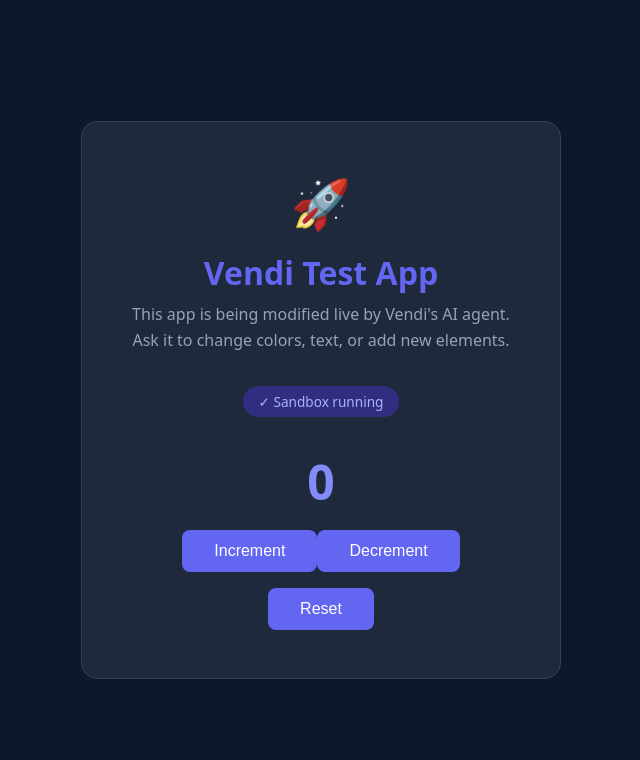
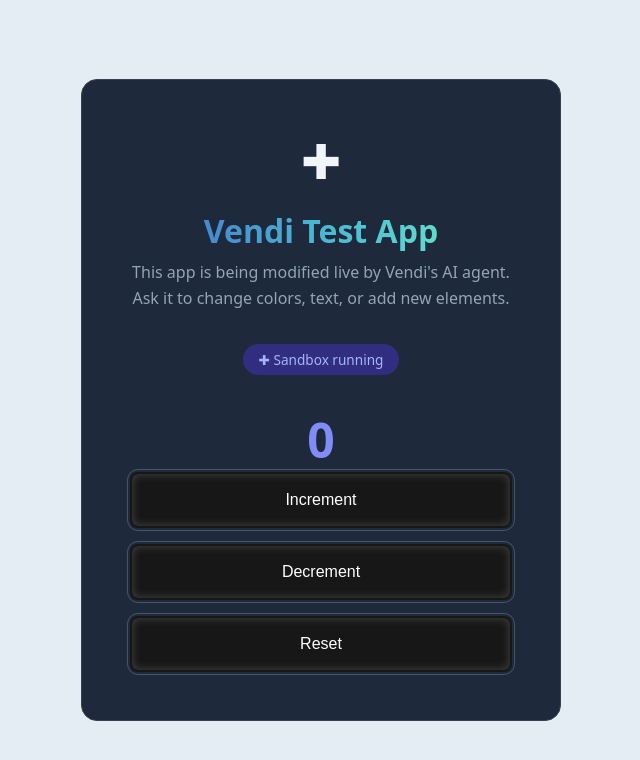
Before and after one commit to MDub3y/vendi-test, a website: page public/index.html in a window 1280 px wide. Shown: the whole page, without its empty margins (319-959 px from the left). Drawn offline with Linux system fonts and the light colour scheme.

Commit message:
Changes from Vendi session

```diff
--- a/public/index.html
+++ b/public/index.html
@@ -8,7 +8,7 @@
     * { margin: 0; padding: 0; box-sizing: border-box; }
     body {
       font-family: system-ui, sans-serif;
-      background: #0f172a;
+      background: #e4ecf4;
       color: #f1f5f9;
       min-height: 100vh;
       display: flex;
@@ -34,6 +34,11 @@
       color: #6366f1;
       margin-bottom: 8px;
     }
+    .o-text-gradient {
+      background: linear-gradient(90deg, #446dcd, #4bb6d3, #6ef2cc);
+      -webkit-background-clip: text;
+      -webkit-text-fill-color: transparent;
+    }
     p {
       color: #94a3b8;
       font-size: 1rem;
@@ -55,35 +60,69 @@
       font-weight: 800;
       color: #818cf8;
     }
-    button {
-      margin-top: 16px;
-      background: #6366f1;
-      color: white;
-      border: none;
-      padding: 12px 32px;
-      border-radius: 8px;
+    .button {
+      display: flex;
+      align-items: center;
+      justify-content: center;
+      width: 100%;
+      height: 3.5rem;
+      padding: 0.5rem 1rem;
+      border-radius: 0.5rem;
+      font-weight: 500;
       font-size: 1rem;
+      text-align: center;
       cursor: pointer;
-      transition: background 0.2s;
+      background-color: #171717;
+      color: #ffffff;
+      /* Inset glow */
+      box-shadow: inset 0 0 10px 0 rgba(255, 255, 255, 0.2);
+      /* Ring (outline + offset simulation) */
+      outline: 1px solid rgba(255, 255, 255, 0.2);
+      outline-offset: 2px;
+      /* Offset background simulation */
+      border: 2px solid #171717;
+      transition: all 0.2s ease;
     }
-    button:hover { background: #4f46e5; }
+    .button:hover {
+      /* Stronger glow */
+      box-shadow: inset 0 0 20px 0 rgba(255, 255, 255, 0.4);
+      /* Brighter ring */
+      outline: 1px solid rgba(255, 255, 255, 0.4);
+    }
+    .button:active {
+      transform: scale(0.98);
+    }
+    .dark .button {
+      background-color: #ffffff;
+      color: #000000;
+      /* Dark glow */
+      box-shadow: inset 0 0 10px 0 rgba(0, 0, 0, 0.2);
+      /* Dark ring */
+      outline: 1px solid rgba(0, 0, 0, 0.2);
+      /* Offset color */
+      border: 2px solid #ffffff;
+    }
+    .dark .button:hover {
+      box-shadow: inset 0 0 20px 0 rgba(0, 0, 0, 0.3);
+      outline: 1px solid rgba(0, 0, 0, 0.5);
+    }
   </style>
 </head>
 <body>
   <div class="card">
-    <div class="logo">🚀</div>
-    <h1>Vendi Test App</h1>
+    <div class="logo">✚</div>
+    <h1 class="o-text-gradient">Vendi Test App</h1>
     <p>This app is being modified live by Vendi's AI agent. Ask it to change colors, text, or add new elements.</p>
-    <span class="badge">✓ Sandbox running</span>
+    <span class="badge">✚ Sandbox running</span>
     <div class="counter" id="count">0</div>
-    <button onclick="document.getElementById('count').textContent = +document.getElementById('count').textContent + 1">
+    <button class="button" onclick="document.getElementById('count').textContent = (parseInt(document.getElementById('count').textContent) || 0) + 4">
       Increment
-      <button onclick="document.getElementById(count).textContent = +document.getElementById(count).textContent - 1">
-        Decrement
-      </button>
-      <button onclick="document.getElementById(count).textContent = 0">
-        Reset
-      </button>
+    </button>
+    <button class="button" style="margin-top: 16px;" onclick="document.getElementById('count').textContent = (parseInt(document.getElementById('count').textContent) || 0) - 2">
+      Decrement
+    </button>
+    <button class="button" style="margin-top: 16px;" onclick="document.getElementById('count').textContent = 0">
+      Reset
     </button>
   </div>
 </body>
```
